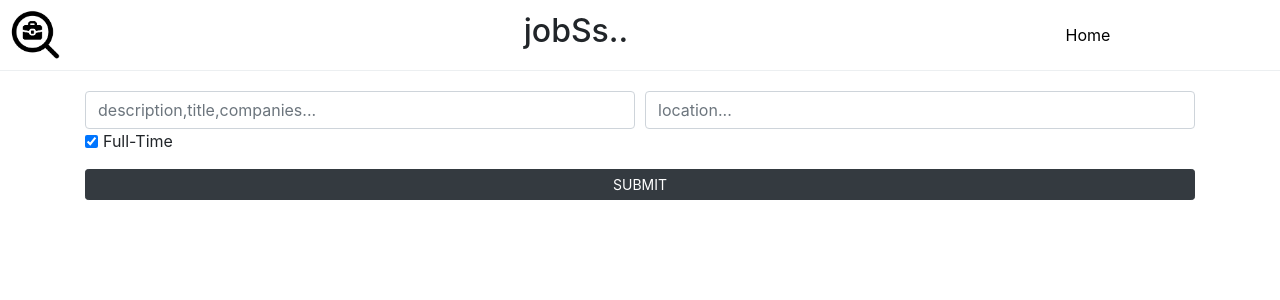
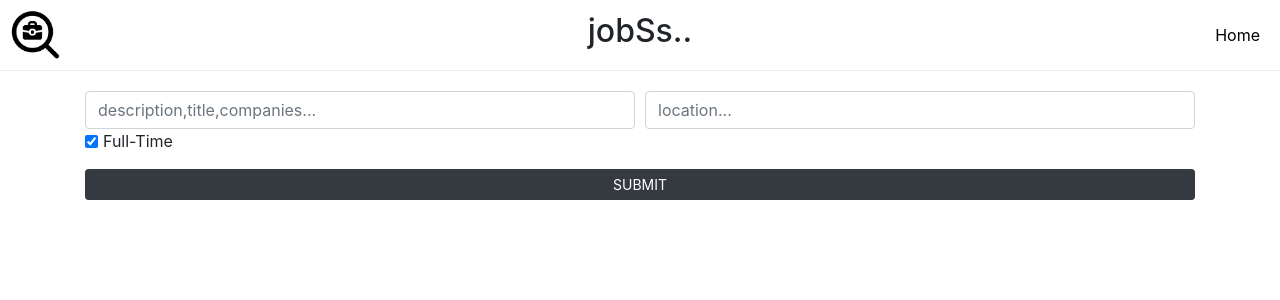
Before and after one commit to Charul090/masai-module-3, a React (Create React App) app: page / in a window 1280 px wide. Shown: the top 300 px of the page. Built offline with nearby package versions, Linux system fonts and the light colour scheme.

Commit message:
fix:header

```diff
--- a/src/components/Header/Header.module.css
+++ b/src/components/Header/Header.module.css
@@ -22,11 +22,12 @@
 }
 
 .links{
-    width:30%;
-    padding: 10px;
+    width:20%;
+    padding: 20px;
     display: flex;
     align-items: center;
-    justify-content: center;
+    flex-direction: row-reverse;
+    justify-content: right;
 }
 
 .link a{
```
